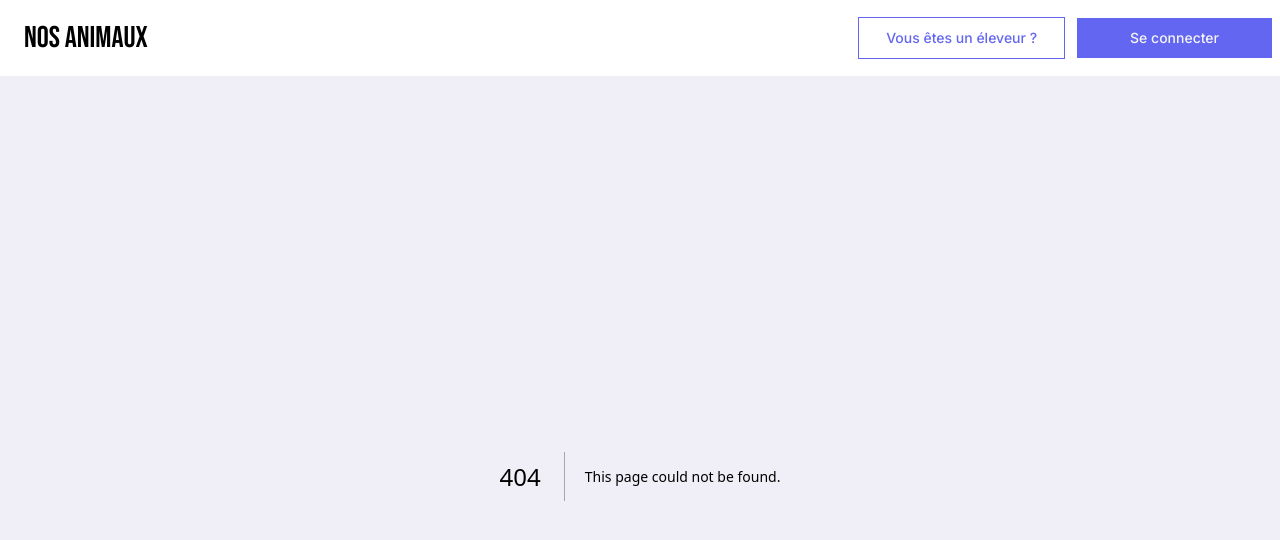
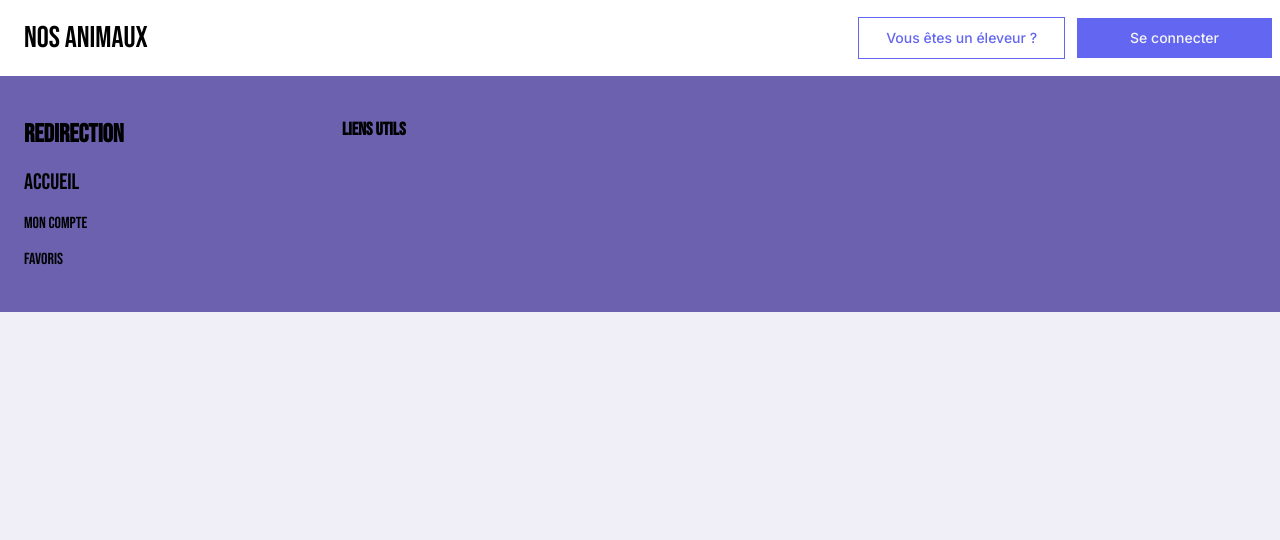
Before and after one commit to EmyLD/pets-app, a Next.js app: page /testFooter in a window 1280 px wide. Before the commit this address had no page. Shown: the top 540 px of the page. Built offline with nearby package versions, Linux system fonts and the light colour scheme.

Commit message:
Mise Ã  jour automatique

```diff
--- /dev/null
+++ b/app/testFooter/page.tsx
@@ -0,0 +1,7 @@
+import Footer from "@/components/footer/Footer";
+
+export default function LoginPage() {
+    return (
+        <Footer/>
+    );
+}
--- /dev/null
+++ b/components/footer/Footer.tsx
@@ -0,0 +1,20 @@
+"use client";
+import { useMediaQuery } from "@/hooks/use-media-query";
+import MenuFooter from "./MenuFooter";
+export default function Footer() {
+  const isDesktop = useMediaQuery("(min-width: 768px)");
+
+  return (
+    <footer>
+      {isDesktop ? (
+          <MenuFooter />
+        ) : (
+          <>
+           <div className="grid grid-cols-2 px-6 py-10 bg-purple gap-10 font-bebas_neue">
+           <div className="grid-cols-auto text-xl">Nos-Animaux 2024 - 2024</div>
+           </div>
+          </>
+        )}
+    </footer>
+  );
+}
--- /dev/null
+++ b/components/footer/MenuFooter.tsx
@@ -0,0 +1,61 @@
+export default function MenuFooter() {
+
+    return (
+        <div className="grid grid-cols-4 px-6 py-10 bg-purple gap-10 font-bebas_neue">
+          {/* Left part */}
+          <div className="grid-cols-auto gap-x-10">
+            <ul className="flex list-none flex-col gap-3">
+              <li>
+                <p
+                  className="inlinde-flex items-center focus-visible:ring focus-visible:outline-none text-current text-body-1 font-bold hover:opacity-dim-1 no-underline text-caption hover:underline uppercase"
+                  title="Redirection"
+                >
+                  Redirection
+                </p>
+              </li>
+              <li>
+                <a
+                  href="/"
+                  className="inlinde-flex items-center focus-visible:ring focus-visible:outline-none text-current text-body-2 hover:opacity-dim-1 no-underline text-caption hover:underline uppercase"
+                  title="Emploi"
+                >
+                  Accueil
+                </a>
+              </li>
+              <li>
+                <a
+                  href="#"
+                  className="inlinde-flex items-center focus-visible:ring focus-visible:outline-none text-current text-base hover:opacity-dim-1 no-underline text-caption hover:underline uppercase"
+                  title="Emploi"
+                >
+                  Mon compte
+                </a>
+              </li>
+              <li>
+                <a
+                  href="#"
+                  className="inlinde-flex items-center focus-visible:ring focus-visible:outline-none text-current text-base hover:opacity-dim-1 no-underline text-caption hover:underline uppercase"
+                  title="Emploi"
+                >
+                  Favoris
+                </a>
+              </li>
+            </ul>
+          </div>
+          {/* Right part */}
+          <div className="grid-cols-6 gap-x-10">
+            <ul className="flex list-none flex-col gap-3">
+              <li>
+                <a
+                  href="#"
+                  className="inlinde-flex items-center focus-visible:ring focus-visible:outline-none text-current text-lg font-bold hover:opacity-dim-1 no-underline text-caption hover:underline uppercase"
+                  title="Emploi"
+                >
+                  Liens Utils
+                </a>
+              </li>
+            </ul>
+          </div>
+        </div>
+    );
+  }
--- a/tailwind.config.ts
+++ b/tailwind.config.ts
@@ -1,4 +1,5 @@
 import type { Config } from "tailwindcss";
+import { Bebas_Neue } from "next/font/google";
 
 const config = {
   darkMode: ["class"],
@@ -62,6 +63,7 @@ const config = {
         "indigo-light-hover": "#e9e7f3",
         "indigo-light-active": "#d1cee6",
         orange: "#F5BD84",
+        purple: "#6C61AF",
       },
       borderRadius: {
         lg: "var(--radius)",
@@ -82,6 +84,13 @@ const config = {
         "accordion-down": "accordion-down 0.2s ease-out",
         "accordion-up": "accordion-up 0.2s ease-out",
       },
+      fontFamily:{
+        'bebas_neue': "Bebas Neue"
+      },
+      fontSize:{
+        "body-1":"1.6rem",
+        "body-2":"1.4rem",
+      }
     },
   },
   plugins: [require("tailwindcss-animate")],
```
